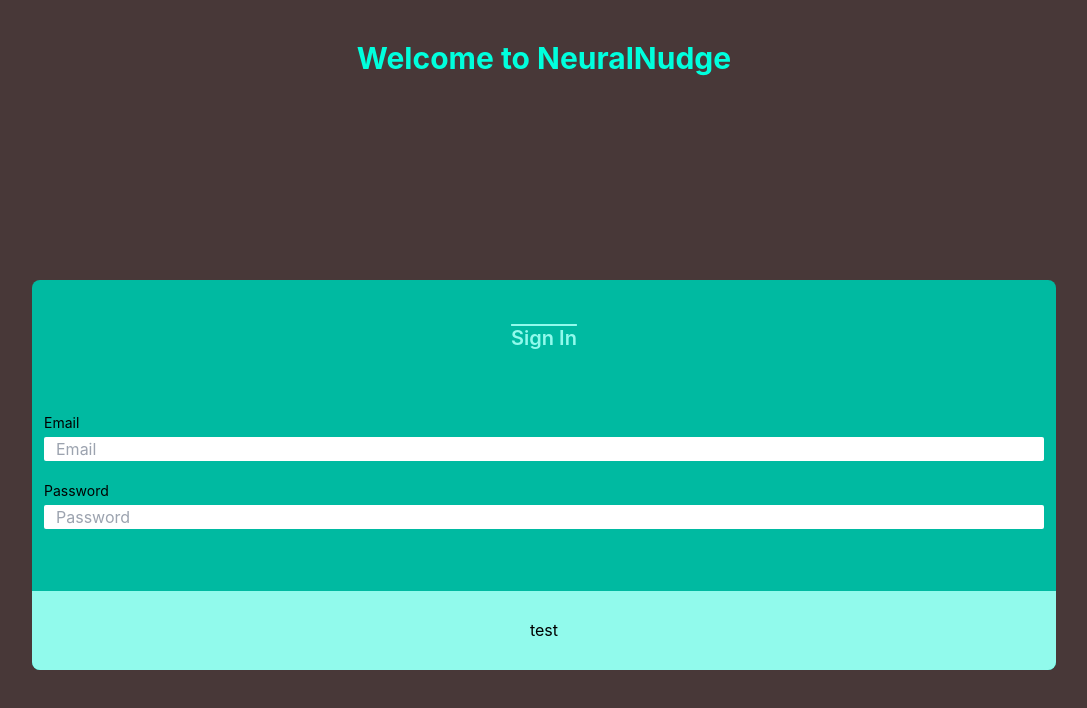
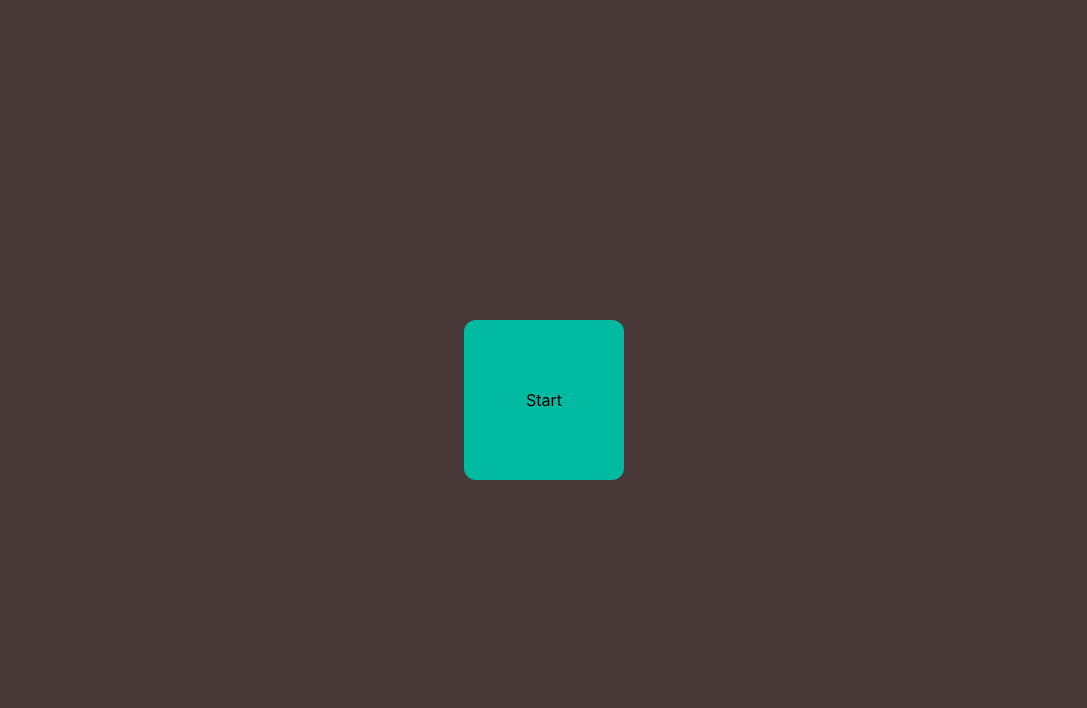
Before and after one commit to shriyabi/3PeasInAPod, a React (Create React App) app in the folder frontend/Neural-Nudge/: page /sign-in/dashboard in a window 1280 px wide. Shown: the top 708 px of the page, without its empty margins (96-1183 px from the left). Built offline with nearby package versions, Linux system fonts and the light colour scheme.

Commit message:
adding frontend

```diff
--- a/frontend/Neural-Nudge/package.json
+++ b/frontend/Neural-Nudge/package.json
@@ -6,6 +6,10 @@
     "@testing-library/jest-dom": "^5.17.0",
     "@testing-library/react": "^13.4.0",
     "@testing-library/user-event": "^13.5.0",
+    "crypto": "^1.0.1",
+    "express": "^4.21.0",
+    "express-session": "^1.18.0",
+    "googleapis": "^144.0.0",
     "navigate": "^0.3.6",
     "react": "^18.3.1",
     "react-dom": "^18.3.1",
--- a/frontend/Neural-Nudge/public/index.html
+++ b/frontend/Neural-Nudge/public/index.html
@@ -25,8 +25,7 @@
       Learn how to configure a non-root public URL by running `npm run build`.
     -->
     <title>NeuralNudge</title>
-    <script src="https://accounts.google.com/gsi/client" async></script>
-    <script src="https://apis.google.com/js/platform.js?onload=renderButton" async defer></script>
+    <script src="https://apis.google.com/js/platform.js" async defer></script>
     <base href="/Sign-In" />
   </head>
   <body>
--- a/frontend/Neural-Nudge/src/App.js
+++ b/frontend/Neural-Nudge/src/App.js
@@ -2,27 +2,53 @@
 import { useNavigate } from 'react-router-dom';
 import React, { useEffect, useState } from 'react';
 import './App.css';
-import SignIn from './components/Sign-In';
+import GoogleSignInButton from './components/Sign-In';
 
 function App() {
   const navigate = useNavigate();
+  const [email, setEmail] = useState('');
+  const [password, setPassword] = useState('');
+
+  const handleClick = () => {
+    // Perform validation or submission here
+    navigate('/dashboard');
+  };
+
   return (
     <div className="w-screen h-screen bg-primary justify-center flex items-start flex-col">
-      <div className="text-white w-full h-1/3 mt-5" >
-          <h2 className="text-ternary text-3xl text-center font-bold p-5"> Welcome to NeuralNudge </h2>
+      <div className="text-white w-full h-1/3 mt-5">
+        <h2 className="text-ternary text-3xl text-center font-bold p-5"> Welcome to NeuralNudge </h2>
       </div>
       <div className="text-white item-center flex justify-center w-full h-2/3">
-        <div className="w-3/4 rounded-lg bg-secondary pt-3 h-3/4 w-4/5 flex flex-col items-center">
-          <h2 className="text-xl mt-8 text-quadary overline font-semibold"> Sign In</h2>
+        <div className="w-3/4 rounded-lg bg-quadary pt-3 h-3/5 flex flex-col items-center">
+          <h2 className="text-base px-2 italic text-primary text-center font-semibold">Please input your first and last name</h2>
           <form className='flex justify-center flex-col items-start h-3/4 px-3 w-full'>
-            <label className="text-sm pb-1"> Email </label>
-            <input placeholder='Email' className="rounded-sm px-3 border-shadow w-full"/>
-            <label className="text-sm pb-1 pt-5"> Password </label>
-            <input placeholder='Password' className="rounded-sm px-3 border-shadow w-full"/>
+            <label htmlFor="email" className="text-sm pb-1 m-0"> First Name </label>
+            <input
+              id="email"
+              type="name"
+              value={email}
+              onChange ={(e) => setEmail(e.target.value)}
+              placeholder='First Name'
+              className="rounded-sm px-3 border-shadow w-full"
+            />
+            <label htmlFor="password" className="text-sm pb-1 pt-5"> Last Name </label>
+            <input
+              id="password"
+              type="name"
+              value={password}
+              onChange={(e) => setPassword(e.target.value)}
+              placeholder='Last Name'
+              className="rounded-sm px-3 border-shadow w-full"
+            />
           </form>
-          <div className="bg-quadary flex flex-row justify-center items-center rounded-b-lg w-full h-1/4">
-              <SignIn/>
-              <SignIn/>
+          <div className="bg-secondary flex flex-row justify-center items-center rounded-b-lg w-full h-1/4">
+          <button
+            onClick={handleClick}
+            className="border-2 rounded-xl px-3 my-5 bg-primary text-ternary"
+          >
+            Submit
+          </button>
           </div>
         </div>
       </div>
@@ -31,3 +57,66 @@
 }
 
 export default App;
+
+/*import logo from './logo.svg';
+import { useNavigate } from 'react-router-dom';
+import React, { useEffect, useState } from 'react';
+import './App.css';
+import GoogleSignInButton from './components/Sign-In';
+
+function App() {
+  const navigate = useNavigate();
+  const [email, setEmail] = useState('');
+  const [password, setPassword] = useState('');
+
+  const handleClick = () => {
+    // Perform validation or submission here
+    navigate('/dashboard');
+  };
+
+  return (
+    <div className="w-screen h-screen bg-primary justify-center flex items-start flex-col">
+      <div className="text-white w-full h-1/3 mt-5">
+        <h2 className="text-ternary text-3xl text-center font-bold p-5"> Welcome to NeuralNudge </h2>
+      </div>
+      <div className="text-white item-center flex justify-center w-full h-2/3">
+        <div className="w-3/4 rounded-lg bg-quadary pt-3 h-3/4 flex flex-col items-center">
+          <h2 className="text-xl mt-8 text-primary overline font-semibold"> Sign In</h2>
+          <form className='flex justify-center flex-col items-start h-3/4 px-3 w-full'>
+            <label htmlFor="email" className="text-sm pb-1"> Email </label>
+            <input
+              id="email"
+              type="email"
+              value={email}
+              onChange ={(e) => setEmail(e.target.value)}
+              placeholder='Email'
+              className="rounded-sm px-3 border-shadow w-full"
+            />
+            <label htmlFor="password" className="text-sm pb-1 pt-5"> Password </label>
+            <input
+              id="password"
+              type="password"
+              value={password}
+              onChange={(e) => setPassword(e.target.value)}
+              placeholder='Password'
+              className="rounded-sm px-3 border-shadow w-full"
+            />
+          </form>
+          <button
+            onClick={handleClick}
+            className="border-2 rounded-xl px-3 my-5 bg-primary text-ternary"
+          >
+            Submit
+          </button>
+          <div className="bg-secondary flex flex-row justify-center items-center rounded-b-lg w-full h-1/4">
+            <div className="h-[3em] w-[3em]"></div>
+            <GoogleSignInButton />
+          </div>
+        </div>
+      </div>
+    </div>
+  );
+}
+
+export default App;
+ */
--- a/frontend/Neural-Nudge/src/Dashboard.js
+++ b/frontend/Neural-Nudge/src/Dashboard.js
@@ -5,25 +5,14 @@
 
 function Home() {
 
+  const post = () => {}
+
   return (
-    <div className="w-screen h-screen bg-primary justify-center flex items-start flex-col">
-      <div className="text-white w-full h-1/3 mt-5" >
-          <h2 className="text-ternary text-3xl text-center font-bold p-5"> Welcome to NeuralNudge </h2>
+    <div className="w-screen h-screen bg-primary flex items-center justify-center flex-col">
+      <div className="w-full flex items-center justify-center">
+        <button className="w-[10em] h-[10em] rounded-xl bg-secondary"> Start </button>
       </div>
-      <div className="text-white item-center flex justify-center w-full h-2/3">
-        <div className="w-3/4 rounded-lg bg-secondary pt-3 h-3/4 w-4/5 flex flex-col items-center">
-          <h2 className="text-xl mt-8 text-quadary overline font-semibold"> Sign In</h2>
-          <form className='flex justify-center flex-col items-start h-3/4 px-3 w-full'>
-            <label className="text-sm pb-1"> Email </label>
-            <input placeholder='Email' className="rounded-sm px-3 border-shadow w-full"/>
-            <label className="text-sm pb-1 pt-5"> Password </label>
-            <input placeholder='Password' className="rounded-sm px-3 border-shadow w-full"/>
-          </form>
-          <div className="bg-quadary flex flex-row justify-center items-center rounded-b-lg w-full h-1/4">
-            test
-          </div>
-        </div>
-      </div>
+      <div className="w-full"> </div>
     </div>
   );
 }
--- a/frontend/Neural-Nudge/src/Settings.js
+++ b/frontend/Neural-Nudge/src/Settings.js
@@ -5,23 +5,7 @@
 
   return (
     <div className="w-screen h-screen bg-primary justify-center flex items-start flex-col">
-      <div className="text-white w-full h-1/3 mt-5" >
-          <h2 className="text-ternary text-3xl text-center font-bold p-5"> Welcome to NeuralNudge </h2>
-      </div>
-      <div className="text-white item-center flex justify-center w-full h-2/3">
-        <div className="w-3/4 rounded-lg bg-secondary pt-3 h-3/4 w-4/5 flex flex-col items-center">
-          <h2 className="text-xl mt-8 text-quadary overline font-semibold"> Sign In</h2>
-          <form className='flex justify-center flex-col items-start h-3/4 px-3 w-full'>
-            <label className="text-sm pb-1"> Email </label>
-            <input placeholder='Email' className="rounded-sm px-3 border-shadow w-full"/>
-            <label className="text-sm pb-1 pt-5"> Password </label>
-            <input placeholder='Password' className="rounded-sm px-3 border-shadow w-full"/>
-          </form>
-          <div className="bg-quadary flex flex-row justify-center items-center rounded-b-lg w-full h-1/4">
-            test
-          </div>
-        </div>
-      </div>
+
     </div>
   );
 }
--- a/frontend/Neural-Nudge/src/index.js
+++ b/frontend/Neural-Nudge/src/index.js
@@ -4,16 +4,16 @@
 import './index.css';
 import App from './App';
 import Home from './Dashboard';
-import Setting from './Settings';
+import Settings from './Settings';
 import reportWebVitals from './reportWebVitals';
 
 const root = ReactDOM.createRoot(document.getElementById('root'));
 root.render(
-  <Router basename="/Sign-In">
+  <Router basename="/sign-in">
     <Routes>
       <Route path="/" element={<App />} />
-      <Route path="/Dashboard" element={<Home />} />
-      <Route path="/Settings" element={<Setting />} />
+      <Route path="/dashboard" element={<Home />} />
+      <Route path="/settings" element={<Settings />} />
     </Routes>
   </Router>
 );
```
Also changed, not shown: frontend/Neural-Nudge/src/components/Sign-In.js (+41 -45 lines), 2 other files (tests, documents, lock files or other folders).
